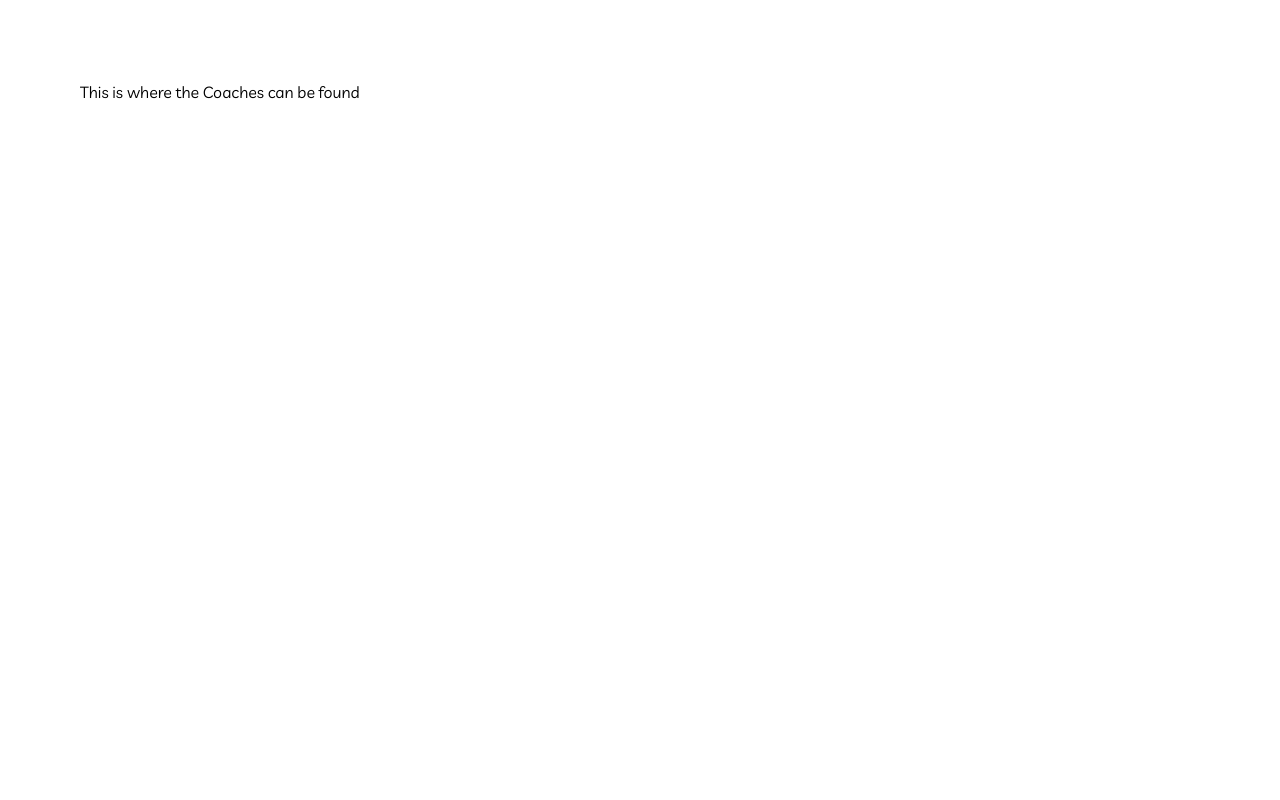
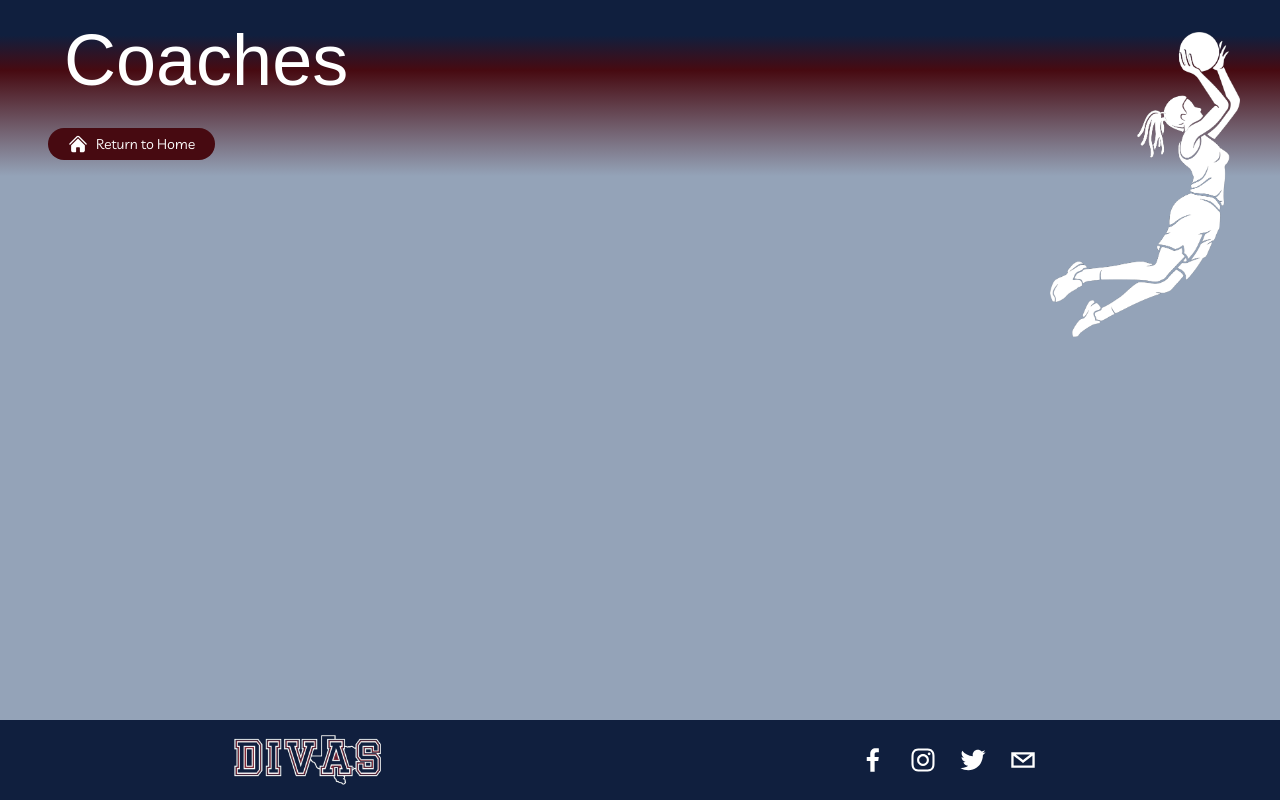
Before and after one commit to DrSLMac/divas_bball, a Next.js app: page /coaches in a window 1280 px wide. Built offline with nearby package versions, Linux system fonts and the light colour scheme; a web font is replaced by a local one.

Commit message:
set up about and coaches pages

```diff
--- a/pages/coaches.js
+++ b/pages/coaches.js
@@ -1,9 +1,30 @@
+import PageHeader from '@/components/PageHeader'
 import React from 'react'
+import Footer from '@/components/Footer'
+import sheBaller from '../public/she-baller2.png'
+import Image from 'next/image'
+
 
 const Coaches = () => {
   return (
-    <div className='p-20'>
-        This is where the Coaches can be found
+    <div className='relative flex flex-col h-screen'>
+        <PageHeader pageTitle='Coaches' />
+        <section className='h-full bg-slate-400'>
+
+        <div className='absolute right-10 -top-40'>
+          <Image
+              src={sheBaller}
+              alt='Divas Logo'
+              width='190'
+              className='mt-48'
+          />
+        </div>
+
+        </section>
+
+        <section className='sticky bottom-0'>
+            <Footer />
+        </section>
     </div>
   )
 }
```
Also changed, not shown: public/she-baller2.png (added).
